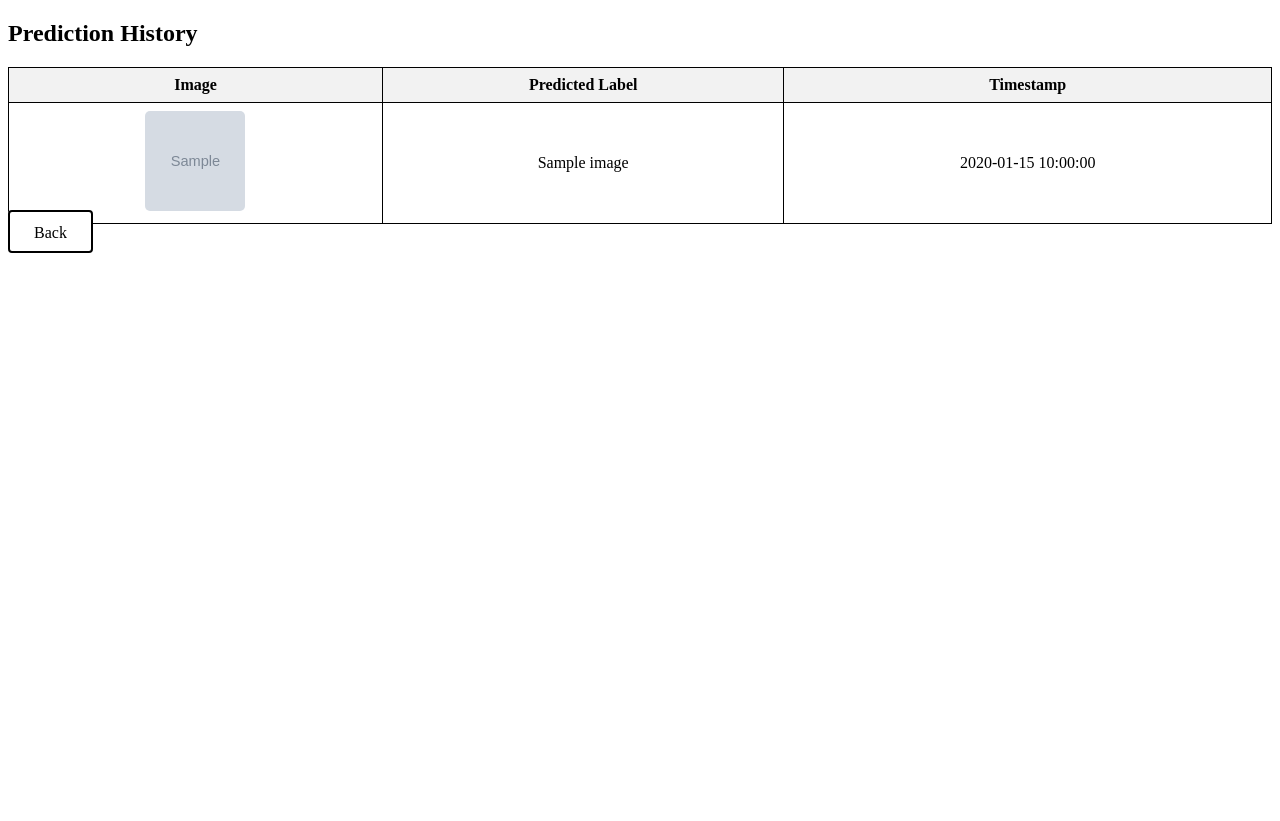
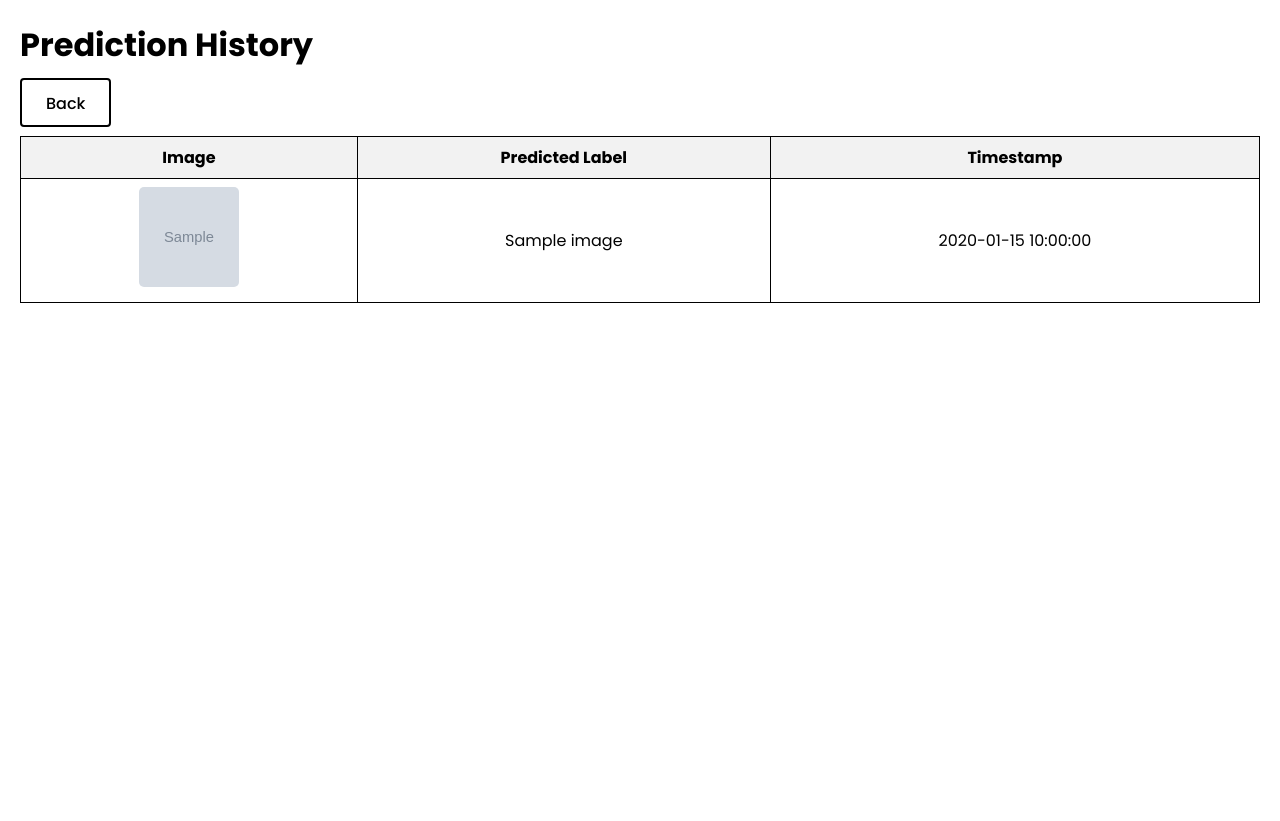
Before and after one commit to sandeepruttala/ai-powered-crop-disease-detection, a Flask app: page /history in a window 1280 px wide. Before the commit the page ends 253 px from the top, so only its background shows below. Run offline with Flask 3, Linux system fonts and the light colour scheme; grey boxes marked "Sample" are stand-in pictures; a database or web service that is not in the repository returns one stand-in record (values such as "Sample title"); parts of the project's set-up code (start-up, migrations or seed data) failed here and were passed over.

Commit message:
history page updated

```diff
--- a/templates/history.html
+++ b/templates/history.html
@@ -4,8 +4,16 @@
 <head>
     <meta charset="UTF-8">
     <meta name="viewport" content="width=device-width, initial-scale=1.0">
+    <link href="https://fonts.googleapis.com/css2?family=Poppins:wght@100;200;300;400;500;600;700;800;900&display=swap"
+        rel="stylesheet">
     <title>Prediction History</title>
     <style>
+        body {
+            font-family: 'Poppins', sans-serif;
+            margin: 0;
+            padding: 0 20px;
+            height: 100vh;
+        }
         table {
             width: 100%;
             border-collapse: collapse;
@@ -34,6 +42,7 @@
         .btn {
             margin-top: 20px;
             padding: 0.75rem 1.5rem;
+            margin-top: 10px;
             border: none;
             border-radius: 4px;
             cursor: pointer;
@@ -51,7 +60,8 @@
 </head>
 
 <body>
-    <h2>Prediction History</h2>
+    <h1>Prediction History</h1>
+    <a href="/" style="text-decoration: none" class="btn btn-secondary">Back</a>
     <table>
         <tr>
             <th>Image</th>
@@ -66,7 +76,6 @@
         </tr>
         {% endfor %}
     </table>
-    <a href="/" style="text-decoration: none" class="btn btn-secondary">Back</a>
 </body>
 
 </html>
```
